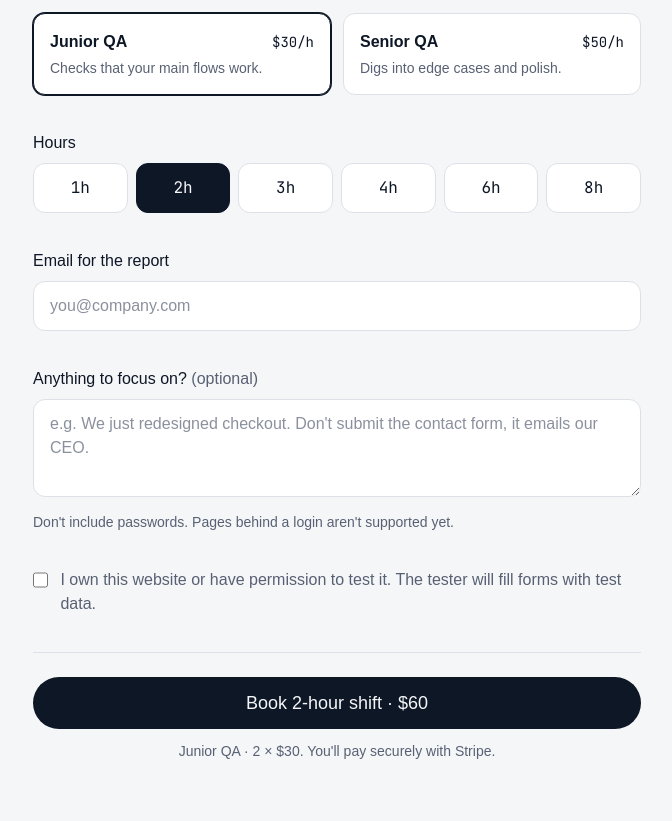
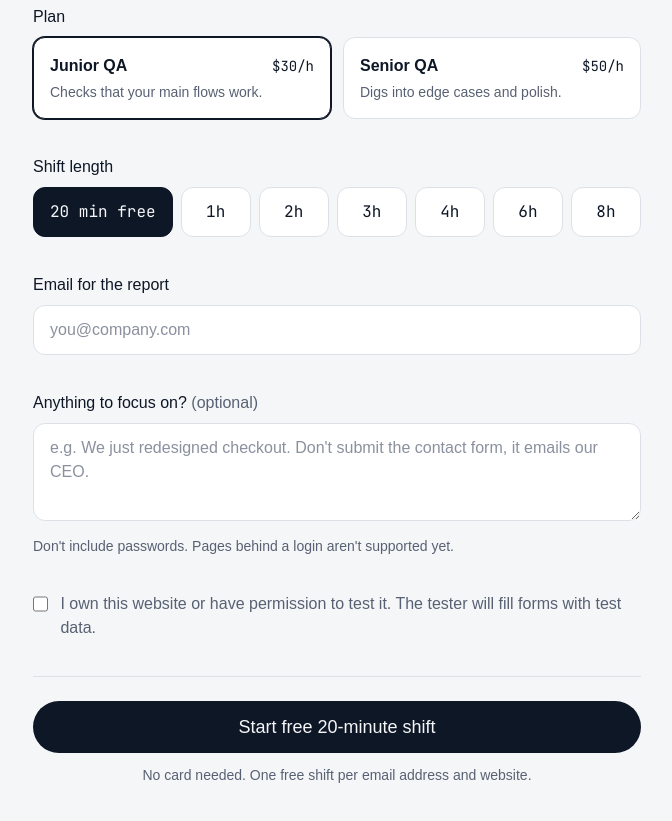
Before and after one commit to haiderjalal/testshift, a Next.js app: page /hire in a window 1280 px wide. Shown: the part 345-1166 px from the top of the page, without its empty margins (303-975 px from the left). Built offline with nearby package versions, Linux system fonts and the light colour scheme; no server answers; a web font is replaced by a local one.

Commit message:
free 20 min QA added

```diff
--- a/src/app/hire/HireForm.tsx
+++ b/src/app/hire/HireForm.tsx
@@ -2,7 +2,7 @@
 
 import { startTransition, useActionState, useState, type FormEvent } from "react";
 
-import { HOUR_OPTIONS, PLANS, type PlanId } from "@/lib/plans";
+import { HOUR_OPTIONS, PLANS, TRIAL_MINUTES, type PlanId } from "@/lib/plans";
 
 import { bookShift, type BookingState } from "./actions";
 
@@ -18,12 +18,21 @@ function FieldError({ id, message }: { id: string; message?: string }) {
   );
 }
 
-export function HireForm({ defaultUrl, defaultPlan }: { defaultUrl: string; defaultPlan: PlanId }) {
+interface Props {
+  defaultUrl: string;
+  defaultPlan: PlanId;
+  defaultShift: "trial" | number;
+}
+
+export function HireForm({ defaultUrl, defaultPlan, defaultShift }: Props) {
   const [state, formAction, pending] = useActionState<BookingState, FormData>(bookShift, {});
   const [plan, setPlan] = useState<PlanId>(defaultPlan);
-  const [hours, setHours] = useState<number>(2);
+  const [shift, setShift] = useState<"trial" | number>(defaultShift);
   const errors = state.errors ?? {};
-  const total = PLANS[plan].rate * hours;
+  const trial = shift === "trial";
+  const total = trial ? 0 : PLANS[plan].rate * shift;
+  const chip =
+    "cursor-pointer rounded-xl border border-rule bg-card py-3 text-center font-mono has-checked:border-ink has-checked:bg-ink has-checked:text-paper has-focus-visible:outline-2 has-focus-visible:outline-ink";
 
   // Submitting through onSubmit (not the form's action prop) stops React resetting the form,
   // so every field keeps its value when the server returns validation errors.
@@ -80,25 +89,34 @@ export function HireForm({ defaultUrl, defaultPlan }: { defaultUrl: string; defa
       </fieldset>
 
       <fieldset>
-        <legend className="font-medium">Hours</legend>
-        <div className="mt-2 grid grid-cols-6 gap-2">
+        <legend className="font-medium">Shift length</legend>
+        <div className="mt-2 grid grid-cols-3 gap-2 sm:grid-cols-[auto_repeat(6,minmax(0,1fr))]">
+          <label className={`${chip} col-span-3 px-4 whitespace-nowrap sm:col-span-1 has-[:not(:checked)]:border-pass/50 has-[:not(:checked)]:text-pass`}>
+            <input
+              type="radio"
+              name="hours"
+              value="trial"
+              checked={trial}
+              onChange={() => setShift("trial")}
+              className="sr-only"
+            />
+            {TRIAL_MINUTES} min free
+          </label>
           {HOUR_OPTIONS.map((h) => (
-            <label
-              key={h}
-              className="cursor-pointer rounded-xl border border-rule bg-card py-3 text-center font-mono has-checked:border-ink has-checked:bg-ink has-checked:text-paper has-focus-visible:outline-2 has-focus-visible:outline-ink"
-            >
+            <label key={h} className={chip}>
               <input
                 type="radio"
                 name="hours"
                 value={h}
-                checked={hours === h}
-                onChange={() => setHours(h)}
+                checked={shift === h}
+                onChange={() => setShift(h)}
                 className="sr-only"
               />
               {h}h
             </label>
           ))}
         </div>
+        <FieldError id="hours-error" message={errors.hours} />
       </fieldset>
 
       <div>
@@ -164,10 +182,12 @@ export function HireForm({ defaultUrl, defaultPlan }: { defaultUrl: string; defa
           disabled={pending}
           className="h-13 w-full rounded-full bg-ink px-6 text-lg font-medium text-paper hover:bg-ink/85 disabled:opacity-60"
         >
-          {pending ? "Booking…" : `Book ${hours}-hour shift · $${total}`}
+          {pending ? "Booking…" : trial ? `Start free ${TRIAL_MINUTES}-minute shift` : `Book ${shift}-hour shift · $${total}`}
         </button>
         <p className="mt-3 text-center text-sm text-graphite">
-          {PLANS[plan].name} · {hours} × ${PLANS[plan].rate}. You&apos;ll pay securely with Stripe.
+          {trial
+            ? "No card needed. One free shift per email address and website."
+            : `${PLANS[plan].name} · ${shift} × $${PLANS[plan].rate}. You'll pay securely with Stripe.`}
         </p>
       </div>
     </form>
--- a/src/app/hire/actions.ts
+++ b/src/app/hire/actions.ts
@@ -2,13 +2,14 @@
 
 import { redirect } from "next/navigation";
 
+import postgres from "postgres";
 import { z } from "zod";
 
 import { db } from "@/lib/db";
 import { errorMessage, log } from "@/lib/log";
 import { isPublicHost } from "@/lib/net";
 import { appUrl, stripe } from "@/lib/payments";
-import { HOUR_OPTIONS, PLANS, type PlanId } from "@/lib/plans";
+import { HOUR_OPTIONS, PLANS, TRIAL_MINUTES, type PlanId } from "@/lib/plans";
 
 export interface BookingState {
   message?: string;
@@ -19,9 +20,8 @@ const bookingSchema = z.object({
   url: z.url({ protocol: /^https?$/, error: "Enter the full link, like https://your-site.com" }),
   email: z.email({ error: "Enter an email address so we can send your report." }),
   plan: z.enum(Object.keys(PLANS) as [PlanId, ...PlanId[]], { error: "Choose a plan." }),
-  hours: z.coerce
-    .number()
-    .refine((h) => (HOUR_OPTIONS as readonly number[]).includes(h), { error: "Choose how many hours to book." }),
+  // "trial" is the free first shift; otherwise a number of paid hours.
+  hours: z.enum(["trial", ...HOUR_OPTIONS.map(String)], { error: "Choose how long the shift should be." }),
   notes: z.string().max(2000, { error: "Keep notes under 2,000 characters." }),
   consent: z.literal("on", { error: "Confirm you're allowed to test this site." }),
 });
@@ -44,26 +44,51 @@ export async function bookShift(_prev: BookingState, formData: FormData): Promis
   }
 
   const { url, email, plan, hours, notes } = parsed.data;
+  const trial = hours === "trial";
   if (!(await isPublicHost(new URL(url).hostname))) {
     return { errors: { url: "We can only test websites that are publicly reachable on the internet." } };
   }
 
   let destination: string;
   try {
-    destination = await createBooking({ url, email, plan, hours, notes });
+    const booking = { url, email, plan, notes };
+    destination = trial ? await createTrial(booking) : await createBooking({ ...booking, hours: Number(hours) });
   } catch (e) {
+    if (e instanceof postgres.PostgresError && e.code === "23505" && trial) {
+      return {
+        errors: {
+          hours: "The free trial has already been used for this email or website. Pick hours to book a paid shift.",
+        },
+      };
+    }
     log("error", "Booking failed", { error: errorMessage(e) });
     return { message: "We couldn't start your booking. Please try again in a minute." };
   }
   redirect(destination);
 }
 
-async function createBooking(b: { url: string; email: string; plan: PlanId; hours: number; notes: string }) {
+interface Booking {
+  url: string;
+  email: string;
+  plan: PlanId;
+  notes: string;
+}
+
+/** Free first shift: no payment, queued immediately. The database's unique indexes allow one per email and site. */
+async function createTrial(b: Booking): Promise<string> {
+  const [run] = await db()<{ id: string }[]>`
+    insert into runs (url, email, plan, minutes, is_trial, notes, status)
+    values (${b.url}, ${b.email}, ${b.plan}, ${TRIAL_MINUTES}, true, ${b.notes}, 'queued')
+    returning id`;
+  return `/runs/${run.id}`;
+}
+
+async function createBooking(b: Booking & { hours: number }): Promise<string> {
   if (!stripe && process.env.NODE_ENV === "production") throw new Error("STRIPE_SECRET_KEY is not set");
 
   const [run] = await db()<{ id: string }[]>`
-    insert into runs (url, email, plan, hours, notes, status)
-    values (${b.url}, ${b.email}, ${b.plan}, ${b.hours}, ${b.notes}, ${stripe ? "pending_payment" : "queued"})
+    insert into runs (url, email, plan, minutes, notes, status)
+    values (${b.url}, ${b.email}, ${b.plan}, ${b.hours * 60}, ${b.notes}, ${stripe ? "pending_payment" : "queued"})
     returning id`;
 
   // Local development without Stripe keys: skip payment and queue the shift straight away.
--- a/src/app/hire/page.tsx
+++ b/src/app/hire/page.tsx
@@ -1,19 +1,21 @@
 import type { Metadata } from "next";
 
 import { SiteHeader } from "@/components/SiteHeader";
-import { PLANS, type PlanId } from "@/lib/plans";
+import { HOUR_OPTIONS, PLANS, TRIAL_MINUTES, type PlanId } from "@/lib/plans";
 
 import { HireForm } from "./HireForm";
 
 export const metadata: Metadata = {
   title: "Book a QA shift",
-  description: "Choose a plan and the hours you need. The AI tester starts as soon as payment clears.",
+  description: `Start with a free ${TRIAL_MINUTES}-minute QA shift, then book hours as you need them.`,
   alternates: { canonical: "/hire" },
 };
 
 export default async function HirePage({ searchParams }: PageProps<"/hire">) {
-  const { url, plan } = await searchParams;
+  const { url, plan, hours } = await searchParams;
   const defaultPlan: PlanId = typeof plan === "string" && plan in PLANS ? (plan as PlanId) : "junior";
+  // ?hours=2 preselects a paid shift (used by the trial report's upsell); otherwise start on the free trial.
+  const paidHours = HOUR_OPTIONS.find((h) => String(h) === hours);
 
   return (
     <>
@@ -21,9 +23,13 @@ export default async function HirePage({ searchParams }: PageProps<"/hire">) {
       <main className="mx-auto w-full max-w-2xl flex-1 px-5 pt-6 pb-24 sm:px-8">
         <h1 className="text-4xl font-semibold tracking-tight">Book a QA shift</h1>
         <p className="mt-3 text-graphite">
-          The tester starts as soon as payment clears and works until your hours run out.
+          Your first {TRIAL_MINUTES} minutes are free. The tester starts right away and works until the shift ends.
         </p>
-        <HireForm defaultUrl={typeof url === "string" ? url : ""} defaultPlan={defaultPlan} />
+        <HireForm
+          defaultUrl={typeof url === "string" ? url : ""}
+          defaultPlan={defaultPlan}
+          defaultShift={paidHours ?? "trial"}
+        />
       </main>
     </>
   );
--- a/src/app/runs/[id]/page.tsx
+++ b/src/app/runs/[id]/page.tsx
@@ -4,7 +4,7 @@ import { notFound } from "next/navigation";
 import { SiteHeader } from "@/components/SiteHeader";
 import { db, isUuid, type Run, type TestCase } from "@/lib/db";
 import { confirmCheckout } from "@/lib/payments";
-import { PLANS } from "@/lib/plans";
+import { formatDuration, PLANS } from "@/lib/plans";
 
 import { LiveShift } from "./LiveShift";
 import { Report } from "./Report";
@@ -19,7 +19,7 @@ type RunView = Run & { elapsed_ms: number | null };
 async function getRun(id: string): Promise<RunView | undefined> {
   // Elapsed time comes from the database clock, the same one that set the deadline.
   const [run] = await db()<RunView[]>`
-    select id, url, email, plan, hours, notes, status, activity, report, error,
+    select id, url, email, plan, minutes, is_trial, notes, status, activity, report, error,
       started_at, deadline_at, completed_at, created_at,
       (extract(epoch from least(now(), deadline_at) - started_at) * 1000)::float8 as elapsed_ms
     from runs where id = ${id}`;
@@ -49,7 +49,8 @@ export default async function RunPage({ params, searchParams }: PageProps<"/runs
       <SiteHeader showNav={false} />
       <main className="mx-auto w-full max-w-4xl flex-1 px-5 pt-4 pb-24 sm:px-8">
         <p className="font-mono text-xs text-graphite">
-          {plan.name} · {run.hours} {run.hours === 1 ? "hour" : "hours"} · booked{" "}
+          {plan.name} · {formatDuration(run.minutes)}
+          {run.is_trial && " · free trial"} · booked{" "}
           {run.created_at.toLocaleDateString("en-US", { month: "short", day: "numeric", year: "numeric" })}
         </p>
         <h1 className="mt-2 text-4xl font-semibold tracking-tight break-words">{new URL(run.url).hostname}</h1>
--- a/src/lib/db.ts
+++ b/src/lib/db.ts
@@ -44,7 +44,8 @@ export interface Run {
   url: string;
   email: string;
   plan: PlanId;
-  hours: number;
+  minutes: number;
+  is_trial: boolean;
   notes: string;
   status: RunStatus;
   activity: string | null;
--- a/src/lib/plans.ts
+++ b/src/lib/plans.ts
@@ -41,3 +41,12 @@ export const PLANS = {
 export type PlanId = keyof typeof PLANS;
 
 export const HOUR_OPTIONS = [1, 2, 3, 4, 6, 8] as const;
+
+/** Every new customer's first shift is free: once per email address and once per website. */
+export const TRIAL_MINUTES = 20;
+
+export function formatDuration(minutes: number): string {
+  if (minutes < 60) return `${minutes} minutes`;
+  const hours = minutes / 60;
+  return `${hours} ${hours === 1 ? "hour" : "hours"}`;
+}
--- a/worker/ai.ts
+++ b/worker/ai.ts
@@ -5,7 +5,7 @@ import { z } from "zod";
 
 import { BROWSER_ACTIONS, CATEGORIES, type BrowserAction, type Run, type RunReport, type Severity, type SitePage, type TestCase } from "@/lib/db";
 import { log } from "@/lib/log";
-import { MODEL, PLANS } from "@/lib/plans";
+import { formatDuration, MODEL, PLANS } from "@/lib/plans";
 
 import { clip, describePage, openContext, perform, watchPage } from "./browser";
 
@@ -330,7 +330,7 @@ export async function writeReport({ run, cases }: { run: Run; cases: TestCase[]
       {
         role: "user",
         content: `Site: ${run.url}
-Plan: ${PLANS[run.plan].name}, ${run.hours}h shift
+Plan: ${PLANS[run.plan].name}, ${formatDuration(run.minutes)} shift${run.is_trial ? " (free trial)" : ""}
 Results: ${by("passed").length} passed, ${by("failed").length} failed, ${by("blocked").length} blocked, ${by("pending").length} not reached.
 
 Failed:
--- a/worker/index.ts
+++ b/worker/index.ts
@@ -22,7 +22,7 @@ async function claimRun(): Promise<Run | null> {
     update runs set
       status = 'running',
       started_at = coalesce(started_at, now()),
-      deadline_at = coalesce(deadline_at, now() + make_interval(secs => hours * ${MINUTES_PER_HOUR * 60})),
+      deadline_at = coalesce(deadline_at, now() + make_interval(secs => minutes * ${MINUTES_PER_HOUR})),
       heartbeat_at = now()
     where id = (
       select id from runs
@@ -136,7 +136,7 @@ async function testUntil(run: Run, browser: Browser, stopAt: number): Promise<vo
 
 async function processRun(run: Run): Promise<void> {
   const deadline = run.deadline_at?.getTime() ?? Date.now();
-  const shiftMs = run.hours * MINUTES_PER_HOUR * 60_000;
+  const shiftMs = run.minutes * MINUTES_PER_HOUR * 1_000;
   const stopAt = deadline - Math.min(2 * 60_000, shiftMs * 0.1); // leave time to write the report
   const heartbeat = setInterval(() => {
     db()`update runs set heartbeat_at = now() where id = ${run.id}`.catch((e) =>
@@ -144,7 +144,7 @@ async function processRun(run: Run): Promise<void> {
     );
   }, HEARTBEAT_MS);
   const browser = await chromium.launch();
-  log("info", "Shift started", { runId: run.id, plan: run.plan, hours: run.hours });
+  log("info", "Shift started", { runId: run.id, plan: run.plan, minutes: run.minutes, trial: run.is_trial });
 
   try {
     try {
```
Also changed, not shown: src/app/page.tsx (+10 -5 lines), src/app/runs/[id]/Report.tsx (+19 -0 lines), 2 other files (tests, documents, lock files or other folders).
